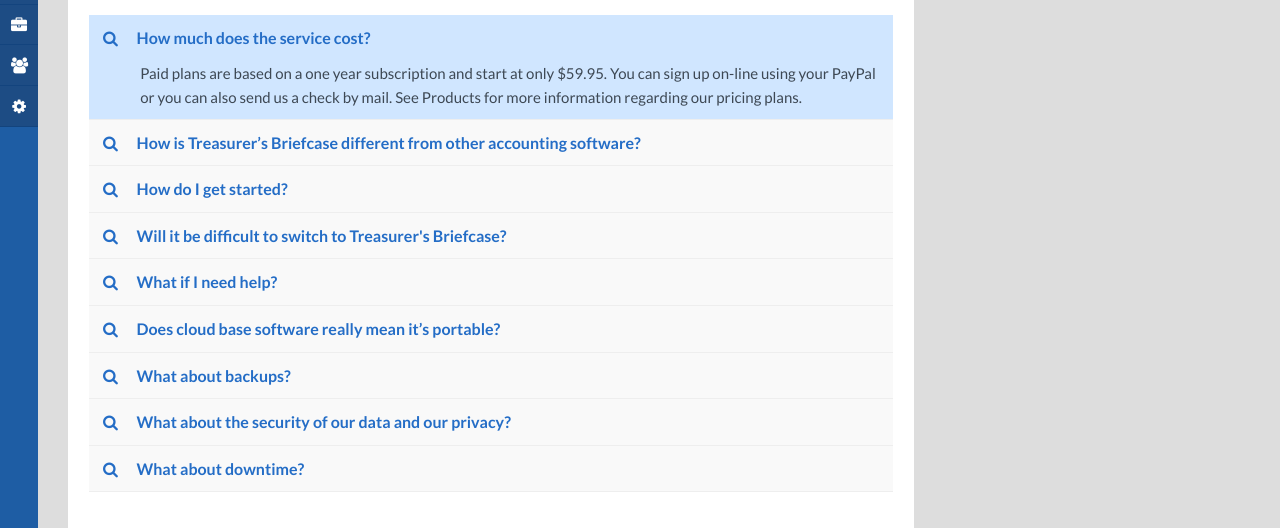
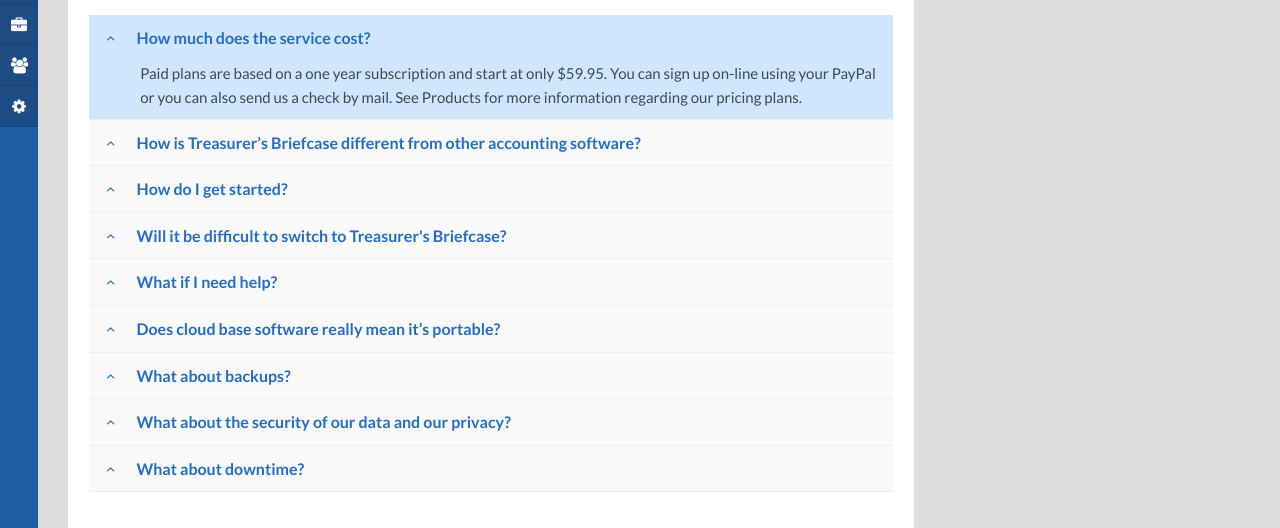
Before and after one commit to markanthonyuy/tbc-new-design, a website: page help-faq.html in a window 1280 px wide. Shown: the part 172-700 px from the top of the page. Drawn offline with nearby package versions, Linux system fonts and the light colour scheme.

Commit message:
use right icon

```diff
--- a/help-faq.html
+++ b/help-faq.html
@@ -98,55 +98,55 @@
               <div class="help-content-wrap-body-container">
                 <ul class="accordion" data-accordion>
                   <li class="accordion-navigation active">
-                    <a href="#panel1a"><i class="icon-search"></i>How much does the service cost?</a>
+                    <a href="#panel1a"><i class="icon-up-open-mini"></i>How much does the service cost?</a>
                     <div id="panel1a" class="content active">
                       Paid plans are based on a one year subscription and start at only $59.95. You can sign up on-line using your PayPal or you can also send us a check by mail. See Products for more information regarding our pricing plans.
                     </div>
                   </li>
                   <li class="accordion-navigation">
-                    <a href="#panel2a"><i class="icon-search"></i>How is Treasurer’s Briefcase different from other accounting software?</a>
+                    <a href="#panel2a"><i class="icon-up-open-mini"></i>How is Treasurer’s Briefcase different from other accounting software?</a>
                     <div id="panel2a" class="content">
                       Panel 2. Lorem ipsum dolor sit amet, consectetur adipisicing elit, sed do eiusmod tempor incididunt ut labore et dolore magna aliqua. Ut enim ad minim veniam, quis nostrud exercitation ullamco laboris nisi ut aliquip ex ea commodo consequat.
                     </div>
                   </li>
                   <li class="accordion-navigation">
-                    <a href="#panel3a"><i class="icon-search"></i>How do I get started?</a>
+                    <a href="#panel3a"><i class="icon-up-open-mini"></i>How do I get started?</a>
                     <div id="panel3a" class="content">
                       Panel 3. Lorem ipsum dolor sit amet, consectetur adipisicing elit, sed do eiusmod tempor incididunt ut labore et dolore magna aliqua. Ut enim ad minim veniam, quis nostrud exercitation ullamco laboris nisi ut aliquip ex ea commodo consequat.
                     </div>
                   </li>
                   <li class="accordion-navigation">
-                    <a href="#panel4a"><i class="icon-search"></i>Will it be difficult to switch to Treasurer's Briefcase?</a>
+                    <a href="#panel4a"><i class="icon-up-open-mini"></i>Will it be difficult to switch to Treasurer's Briefcase?</a>
                     <div id="panel4a" class="content">
                       Panel 3. Lorem ipsum dolor sit amet, consectetur adipisicing elit, sed do eiusmod tempor incididunt ut labore et dolore magna aliqua. Ut enim ad minim veniam, quis nostrud exercitation ullamco laboris nisi ut aliquip ex ea commodo consequat.
                     </div>
                   </li>
                   <li class="accordion-navigation">
-                    <a href="#panel5a"><i class="icon-search"></i>What if I need help?</a>
+                    <a href="#panel5a"><i class="icon-up-open-mini"></i>What if I need help?</a>
                     <div id="panel5a" class="content">
                       Panel 3. Lorem ipsum dolor sit amet, consectetur adipisicing elit, sed do eiusmod tempor incididunt ut labore et dolore magna aliqua. Ut enim ad minim veniam, quis nostrud exercitation ullamco laboris nisi ut aliquip ex ea commodo consequat.
                     </div>
                   </li>
                   <li class="accordion-navigation">
-                    <a href="#panel6a"><i class="icon-search"></i>Does cloud base software really mean it’s portable?</a>
+                    <a href="#panel6a"><i class="icon-up-open-mini"></i>Does cloud base software really mean it’s portable?</a>
                     <div id="panel6a" class="content">
                       Panel 3. Lorem ipsum dolor sit amet, consectetur adipisicing elit, sed do eiusmod tempor incididunt ut labore et dolore magna aliqua. Ut enim ad minim veniam, quis nostrud exercitation ullamco laboris nisi ut aliquip ex ea commodo consequat.
                     </div>
                   </li>
                   <li class="accordion-navigation">
-                    <a href="#panel7a"><i class="icon-search"></i>What about backups?</a>
+                    <a href="#panel7a"><i class="icon-up-open-mini"></i>What about backups?</a>
                     <div id="panel7a" class="content">
                       Panel 3. Lorem ipsum dolor sit amet, consectetur adipisicing elit, sed do eiusmod tempor incididunt ut labore et dolore magna aliqua. Ut enim ad minim veniam, quis nostrud exercitation ullamco laboris nisi ut aliquip ex ea commodo consequat.
                     </div>
                   </li>
                   <li class="accordion-navigation">
-                    <a href="#panel8a"><i class="icon-search"></i>What about the security of our data and our privacy?</a>
+                    <a href="#panel8a"><i class="icon-up-open-mini"></i>What about the security of our data and our privacy?</a>
                     <div id="panel8a" class="content">
                       Panel 3. Lorem ipsum dolor sit amet, consectetur adipisicing elit, sed do eiusmod tempor incididunt ut labore et dolore magna aliqua. Ut enim ad minim veniam, quis nostrud exercitation ullamco laboris nisi ut aliquip ex ea commodo consequat.
                     </div>
                   </li>
                   <li class="accordion-navigation">
-                    <a href="#panel9a"><i class="icon-search"></i>What about downtime?</a>
+                    <a href="#panel9a"><i class="icon-up-open-mini"></i>What about downtime?</a>
                     <div id="panel9a" class="content">
                       Panel 3. Lorem ipsum dolor sit amet, consectetur adipisicing elit, sed do eiusmod tempor incididunt ut labore et dolore magna aliqua. Ut enim ad minim veniam, quis nostrud exercitation ullamco laboris nisi ut aliquip ex ea commodo consequat.
                     </div>
```
